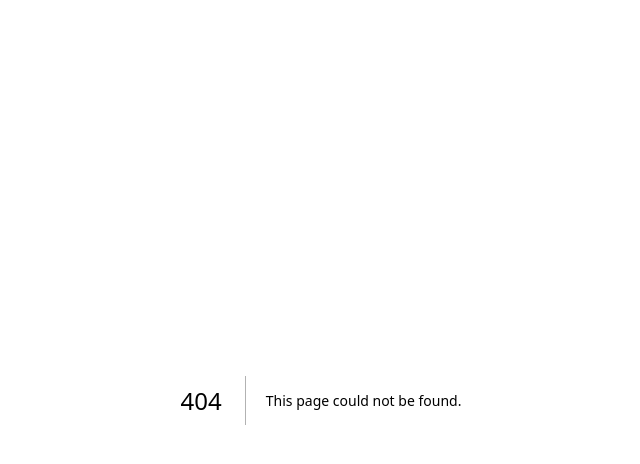
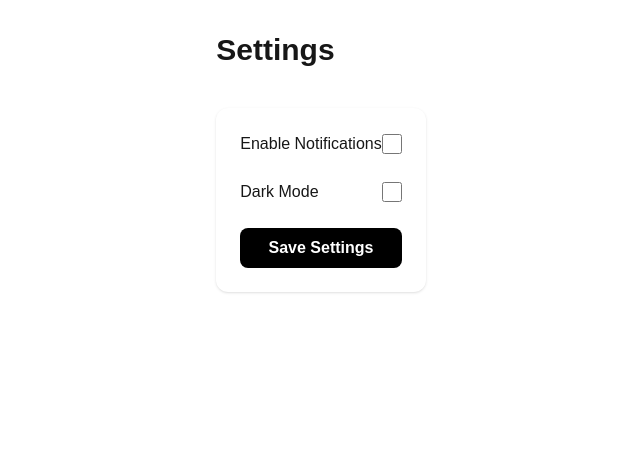
Before and after one commit to millionmike3/genxbaby-frontend, a Next.js app: page /settings in a window 1280 px wide. Before the commit this address had no page. Shown: the top 464 px of the page, without its empty margins (319-959 px from the left). Built offline with nearby package versions, Linux system fonts and the light colour scheme; no server answers.

Commit message:
Add clean settings page

```diff
--- /dev/null
+++ b/app/settings/page.tsx
@@ -0,0 +1,107 @@
+"use client";
+
+import { useEffect, useState } from "react";
+import { api } from "@/lib/api";
+
+export default function SettingsPage() {
+  const [settings, setSettings] = useState<any>(null);
+  const [loading, setLoading] = useState(true);
+  const [saving, setSaving] = useState(false);
+  const [success, setSuccess] = useState(false);
+
+  const [notificationsEnabled, setNotificationsEnabled] = useState(false);
+  const [darkMode, setDarkMode] = useState(false);
+
+  useEffect(() => {
+    async function load() {
+      try {
+        const res = await api("/settings");
+        setSettings(res);
+
+        setNotificationsEnabled(res.notificationsEnabled);
+        setDarkMode(res.darkMode);
+      } catch (err) {
+        console.error("Failed to load settings:", err);
+      } finally {
+        setLoading(false);
+      }
+    }
+
+    load();
+  }, []);
+
+  async function handleSave(e: React.FormEvent) {
+    e.preventDefault();
+    setSaving(true);
+    setSuccess(false);
+
+    try {
+      await api("/settings/update", {
+        method: "POST",
+        body: JSON.stringify({
+          notificationsEnabled,
+          darkMode,
+        }),
+      });
+
+      setSuccess(true);
+    } catch (err) {
+      console.error("Failed to update settings:", err);
+    } finally {
+      setSaving(false);
+    }
+  }
+
+  if (loading) {
+    return (
+      <div className="min-h-screen flex items-center justify-center text-lg">
+        Loading settings...
+      </div>
+    );
+  }
+
+  return (
+    <div className="p-8 space-y-10 max-w-xl mx-auto">
+      <h1 className="text-3xl font-bold">Settings</h1>
+
+      {success && (
+        <div className="p-4 bg-green-100 text-green-700 rounded-lg">
+          Settings updated successfully.
+        </div>
+      )}
+
+      <form onSubmit={handleSave} className="space-y-6 bg-white p-6 rounded-xl shadow">
+
+        {/* Notifications */}
+        <div className="flex items-center justify-between">
+          <label className="font-medium">Enable Notifications</label>
+          <input
+            type="checkbox"
+            checked={notificationsEnabled}
+            onChange={(e) => setNotificationsEnabled(e.target.checked)}
+            className="h-5 w-5"
+          />
+        </div>
+
+        {/* Dark Mode */}
+        <div className="flex items-center justify-between">
+          <label className="font-medium">Dark Mode</label>
+          <input
+            type="checkbox"
+            checked={darkMode}
+            onChange={(e) => setDarkMode(e.target.checked)}
+            className="h-5 w-5"
+          />
+        </div>
+
+        <button
+          type="submit"
+          className="w-full bg-black text-white py-2 rounded-lg font-semibold hover:bg-gray-800 transition"
+          disabled={saving}
+        >
+          {saving ? "Saving..." : "Save Settings"}
+        </button>
+      </form>
+    </div>
+  );
+}
```
